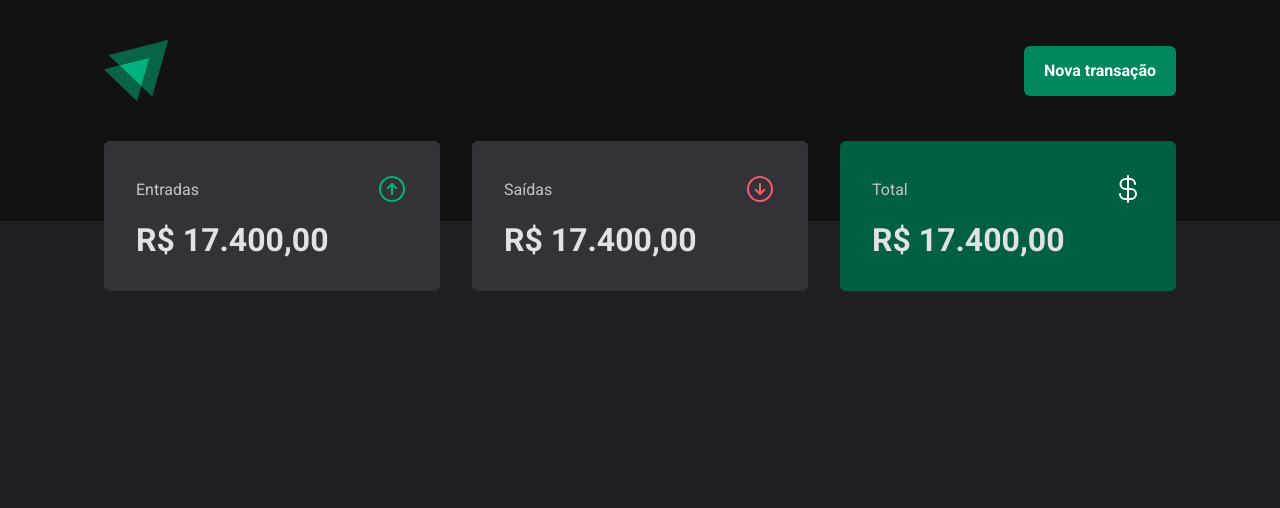
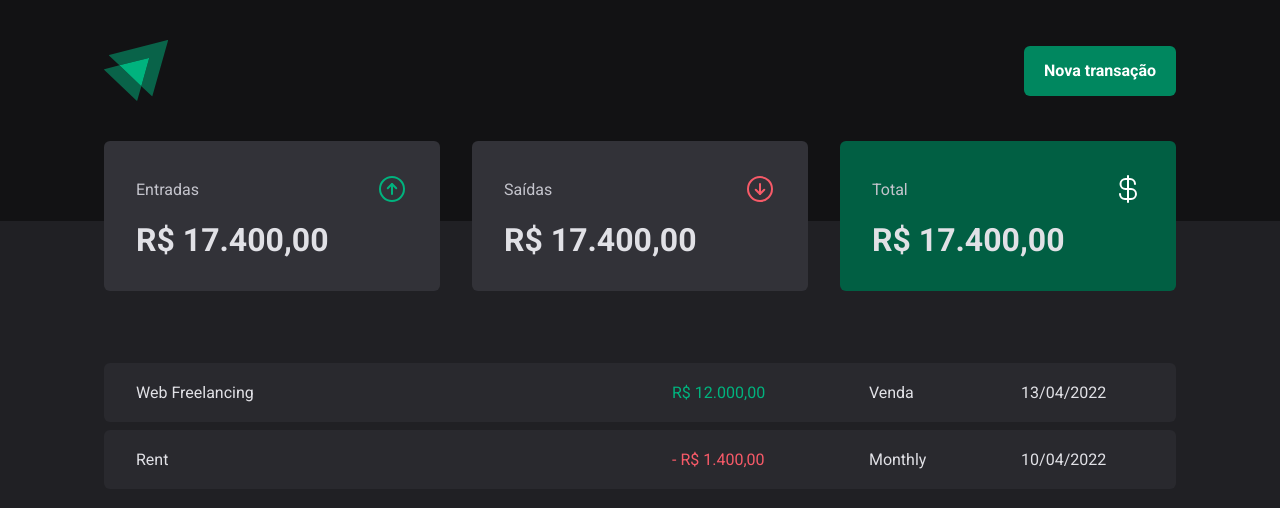
Before and after one commit to Joabesv/dt-money, a React (Vite) app: page / in a window 1280 px wide. Shown: the top 508 px of the page. Built offline with nearby package versions, Linux system fonts and the light colour scheme.

Commit message:
feat(Transactions): styling transactions table

```diff
--- a/src/pages/Transactions/index.tsx
+++ b/src/pages/Transactions/index.tsx
@@ -1,11 +1,35 @@
 import { Header } from '../../components/Header';
 import { Summary } from '../../components/Summary';
+import { TransactionsContainer, TransactionsTable, PriceHighlight } from './styles';
 
 export function Transactions() {
   return (
     <>
       <Header />
       <Summary />
+
+      <TransactionsContainer>
+        <TransactionsTable>
+          <tbody>
+            <tr>
+              <td width="50%">Web Freelancing</td>
+              <td>
+                <PriceHighlight variant="income">R$ 12.000,00</PriceHighlight>
+              </td>
+              <td>Venda</td>
+              <td>13/04/2022</td>
+            </tr>
+            <tr>
+              <td width="50%">Rent</td>
+              <td>
+                <PriceHighlight variant="outcome">- R$ 1.400,00</PriceHighlight>
+              </td>
+              <td>Monthly</td>
+              <td>10/04/2022</td>
+            </tr>
+          </tbody>
+        </TransactionsTable>
+      </TransactionsContainer>
     </>
   );
 }
--- a/src/pages/Transactions/styles.ts
+++ b/src/pages/Transactions/styles.ts
@@ -0,0 +1,38 @@
+import styled from 'styled-components';
+
+export const TransactionsContainer = styled.main`
+  width: 100%;
+  max-width: 1120px;
+  margin: 4rem auto 0;
+  padding: 0 1.5rem;
+`;
+
+export const TransactionsTable = styled.table`
+  width: 100%;
+  border-collapse: separate;
+  border-spacing: 0 0.5rem;
+  /* margin-top: 1.5rem; */
+
+  td {
+    padding: 1.25rem 2rem;
+    background: ${(props) => props.theme['gray-700']};
+
+    &:first-child {
+      border-top-left-radius: 6px;
+      border-bottom-left-radius: 6px;
+    }
+
+    &:last-child {
+      border-top-right-radius: 6px;
+      border-bottom-right-radius: 6px;
+    }
+  }
+`;
+
+interface PriceHighlightProps {
+  variant: 'income' | 'outcome';
+}
+
+export const PriceHighlight = styled.span<PriceHighlightProps>`
+  color: ${(props) => (props.variant === 'income' ? props.theme['green-300'] : props.theme['red-300'])};
+`;
```
